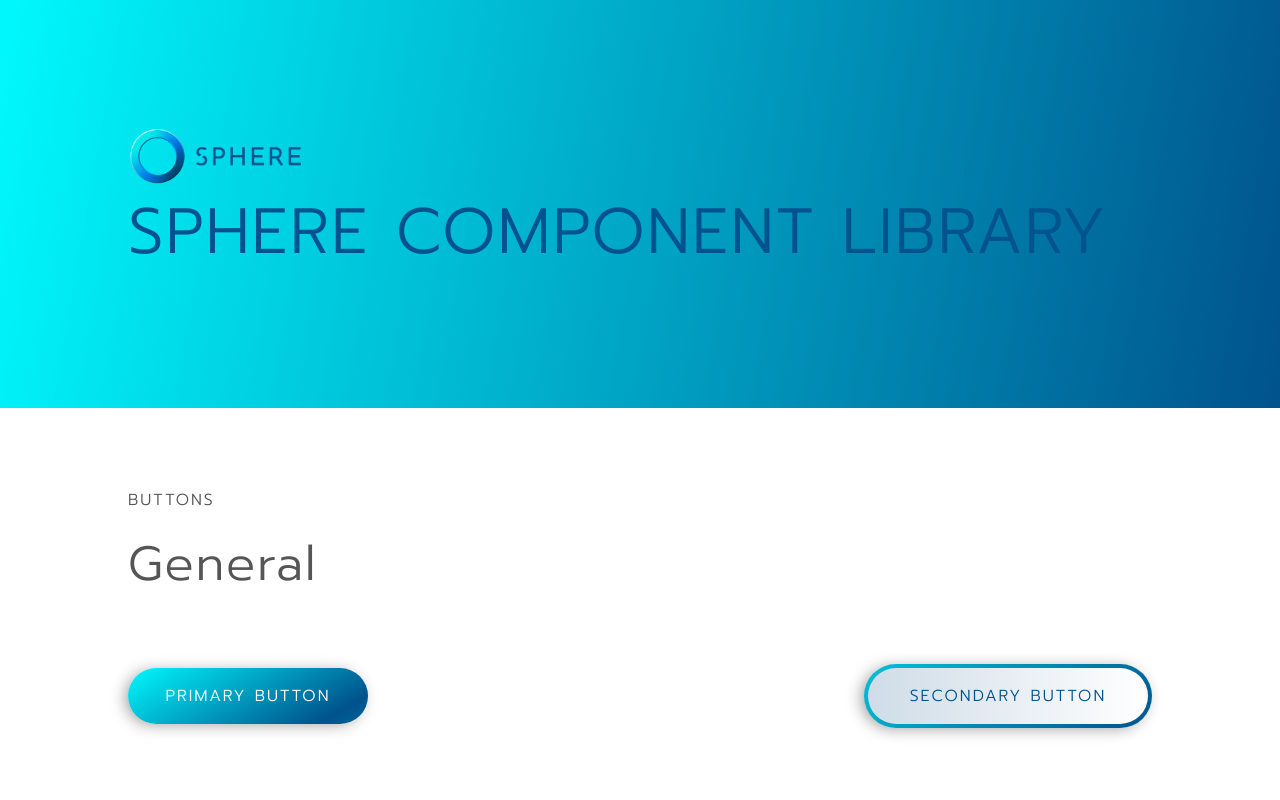
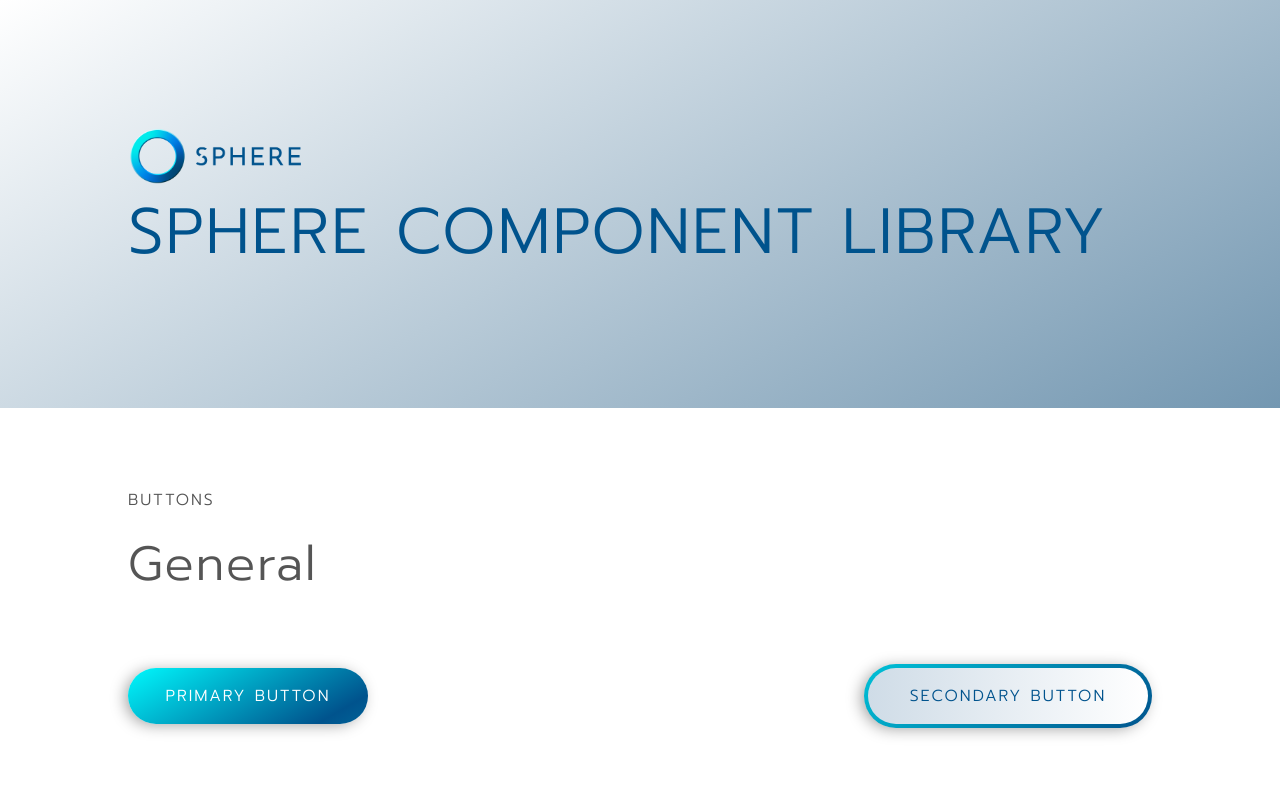
Before and after one commit to Ayeteejay/sphere, a Gatsby site: page / in a window 1280 px wide. Shown: the top 800 px of the page. Built offline with nearby package versions, Linux system fonts and the light colour scheme; Gatsby itself is replaced by a stand-in of ours.

Commit message:
Updating gradient

```diff
--- a/src/styles/styles.scss
+++ b/src/styles/styles.scss
@@ -16,6 +16,7 @@
 $midGray: #808080;
 $charcoal: #555555;
 $lightBlue: #7397b1;
+$white: #fff;
 
 // Breakpoints
 $xs: 450px;
@@ -119,7 +120,7 @@
   @include flexLayout(center, flex-start, column);
   width: 100%;
   padding: 10%;
-  background-image: linear-gradient(100deg, $brightBlue, $darkBlue);
+  background-image: linear-gradient(150deg, $white, $lightBlue);
 }
 .logo {
   max-width: 175px;
```
